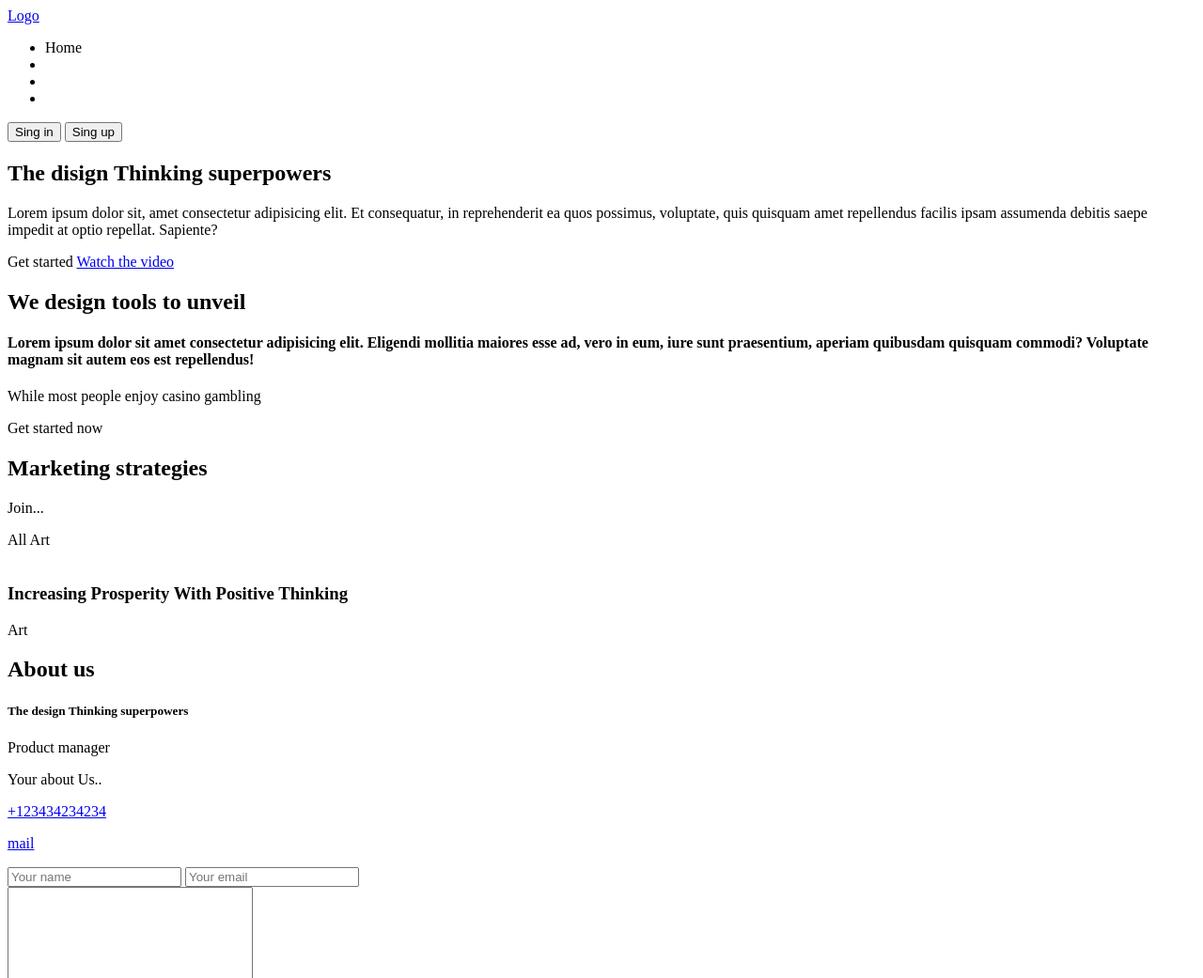
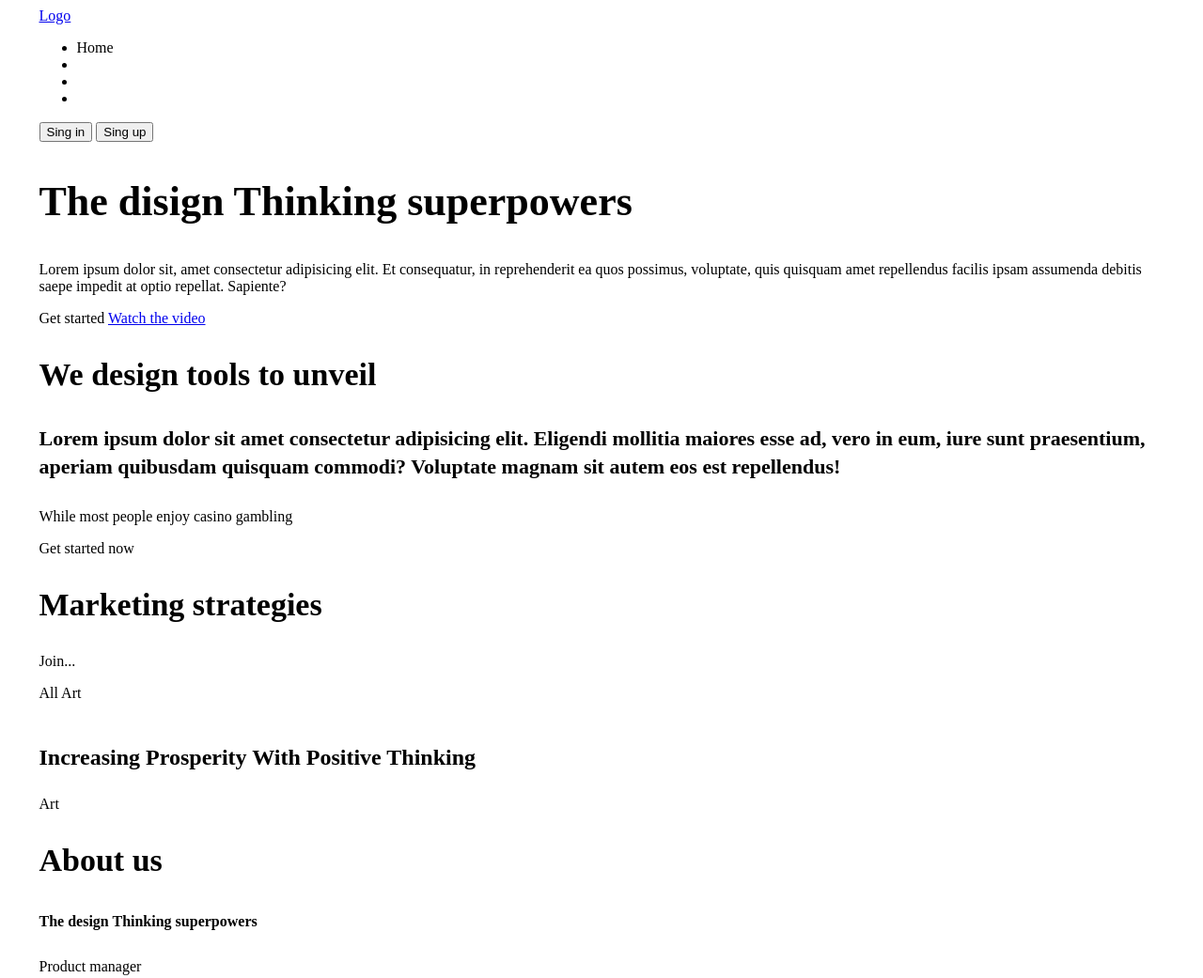
Before and after one commit to Yuri0494/ForStudy, a website: page index.html in a window 1280 px wide. Shown: the top 1041 px of the page at 94% size. Drawn offline with Linux system fonts and the light colour scheme.

Commit message:
feat: add main files

```diff
--- a/lecture-markup/index.html
+++ b/index.html
@@ -4,6 +4,7 @@
     <meta charset="UTF-8">
     <meta http-equiv="X-UA-Compatible" content="IE=edge">
     <meta name="viewport" content="width=device-width, initial-scale=1.0">
+    <link rel="stylesheet" href="sass/style.css">
     <title>Frifay live coding</title>
 </head>
 <body>
@@ -56,6 +57,7 @@
             </div>
         </section>
         <section class="strategies">
+            <div class="wrapper">
                 <div>
                     <h2>Marketing strategies</h2>
                     <p class="strategies__description">Join...</p>
@@ -73,8 +75,10 @@
                         </div>
                     </div>
                 </div>
+            </div>
         </section>
         <section class="about-us">
+            <div class="wrapper">
                 <div class="wrapper">
                     <h2>About us</h2>
                     <p></p>
@@ -84,6 +88,7 @@
                         <h5>The design Thinking superpowers</h5>
                         <p class="employer__title">Product manager</p>
                         <a href="mailto:1@.ru"></a>
+                    </div>
                 </div>
             </div>
         </section>
@@ -118,6 +123,7 @@
             </div>
         </section>
         <footer class="layout-4-column">
+            <div class="wrapper">
                 <a href="#" class="logo">Logo</a>
                 <div class="footer-navigation">
                     <h4>Quick links</h4>
@@ -125,6 +131,7 @@
                         <li><a href="#">sdsd</a></li>
                     </ul>
                 </div>
+            </div>
         </footer>
 </body>
 </html>
--- /dev/null
+++ b/sass/abstracts/_constants.scss
@@ -0,0 +1,18 @@
+$color-primary:#ff9900;
+$color-additional: #FF7549;
+$color-background: #ffeee1;
+$color-link: #1943ef;
+$color-tag: #f5f5f5;
+$color-text: #544837;
+$color-heading: #2f281e;
+$color-border: #d7d7d7;
+
+$color-violet: #7752be;
+$color-yellow: #fab005;
+$color-red: #f03e3d;
+$color-blue: #4dadf7;
+
+$content-width: 1197px;
+$tablet-width:768px;
+$mobile-big-width: 414px;
+$mobile-big-width: 320px;
--- /dev/null
+++ b/sass/base/_base.scss
@@ -0,0 +1,46 @@
+
+
+h1 {
+    font-family: 'Times New Roman', Times, serif;
+    font-style:normal;
+    font-weight: bold;
+    font-size: 44px;
+    line-height: 54px;
+}
+
+h1 {
+    font-family: 'Times New Roman', Times, serif;
+    font-style:normal;
+    font-weight: bold;
+    font-size: 44px;
+    line-height: 54px;
+}
+
+h2 {
+    font-family: 'Times New Roman', Times, serif;
+    font-style:normal;
+    font-weight: bold;
+    font-size: 34px;
+    line-height: 46px;
+}
+
+h3 {
+    font-style:normal;
+    font-weight: bold;
+    font-size: 24px;
+    line-height: 34px;
+}
+
+h4 {
+    font-style:normal;
+    font-weight: 600;
+    font-size: 22px;
+    line-height: 30px;
+}
+
+h5 {
+    font-style:normal;
+    font-weight: 600;
+    font-size: 16px;
+    line-height: 26px;
+}
--- /dev/null
+++ b/sass/layouts/_wrapper.scss
@@ -0,0 +1,4 @@
+.wrapper {
+    max-width: $content-width;
+    margin: auto;
+}
--- /dev/null
+++ b/sass/style.scss
@@ -0,0 +1,3 @@
+@import "base/base";
+@import "abstracts/constants";
+@import "layouts/wrapper";
```
Also changed, not shown: package.json (added, +20 -0 lines), lecture-markup/style.css (deleted), sass/style.css (added), 2 other files. Lines whose indentation alone changed are shown as unchanged.
